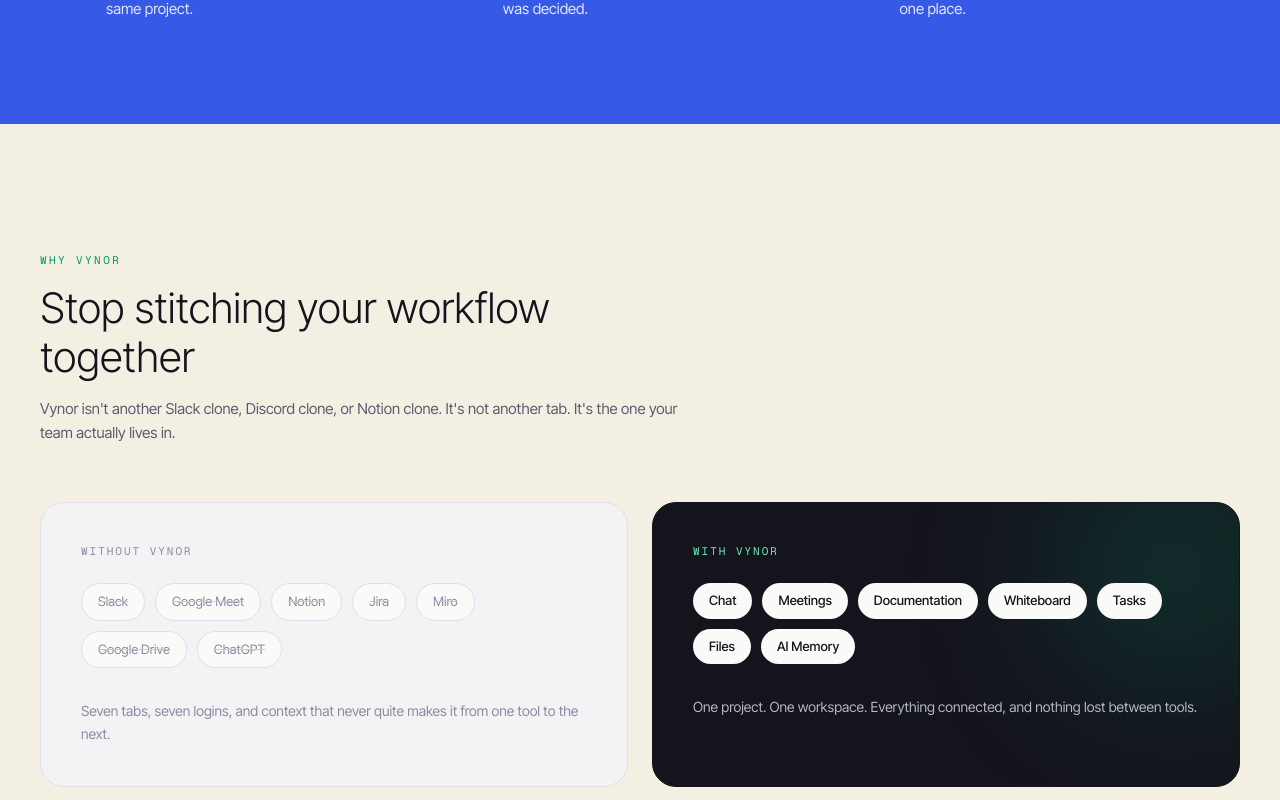
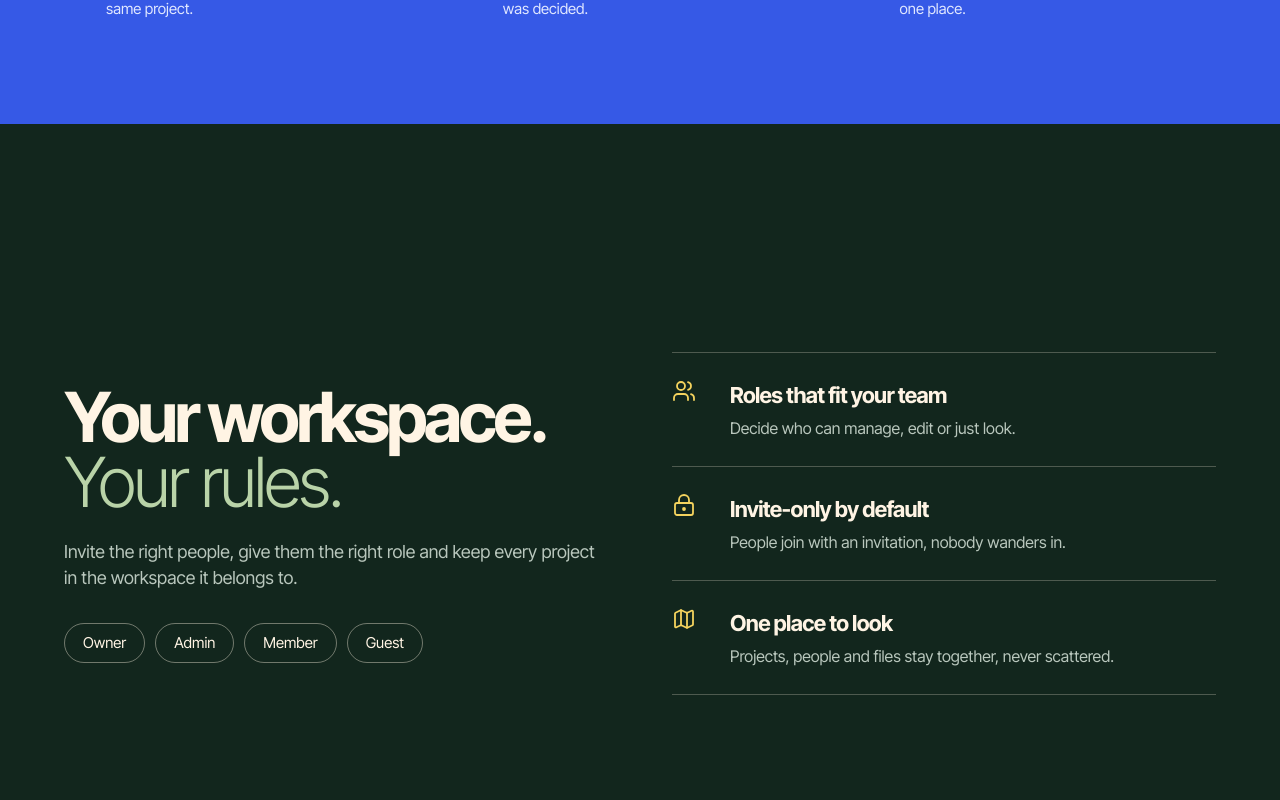
Before and after one commit to Vivek0925/Forge, a Next.js app in the folder apps/web/: page / in a window 1280 px wide. Shown: the part 2340-3140 px from the top of the page. Built offline with nearby package versions, Linux system fonts and the light colour scheme; no server answers.

Commit message:
redesign section 4

```diff
--- a/apps/web/app/globals.css
+++ b/apps/web/app/globals.css
@@ -21,6 +21,8 @@
   --peach-light: #ffd5bf;
   --periwinkle-light: #dbe3ff;
   --sage-text: #3f5046;
+  --forest-light: #b9d3a8;
+  --forest-muted: #b9c7bd;
 
   --background: var(--cream);
   --surface: #ffffff;
@@ -67,6 +69,8 @@
   --color-peach-light: var(--peach-light);
   --color-periwinkle-light: var(--periwinkle-light);
   --color-sage-text: var(--sage-text);
+  --color-forest-light: var(--forest-light);
+  --color-forest-muted: var(--forest-muted);
 
   --color-background: var(--background);
   --color-surface: var(--surface);
--- a/apps/web/components/home/WhyForge.tsx
+++ b/apps/web/components/home/WhyForge.tsx
@@ -1,86 +1,89 @@
 "use client";
 
-import { motion } from "framer-motion";
-import Section from "../ui/Section";
+import { LockKeyhole, Map, Users } from "lucide-react";
+import { motion, useReducedMotion } from "framer-motion";
 
-const SCATTERED = [
-  "Slack",
-  "Google Meet",
-  "Notion",
-  "Jira",
-  "Miro",
-  "Google Drive",
-  "ChatGPT",
-];
+const ROLES = ["Owner", "Admin", "Member", "Guest"];
 
-const UNIFIED = [
-  "Chat",
-  "Meetings",
-  "Documentation",
-  "Whiteboard",
-  "Tasks",
-  "Files",
-  "AI Memory",
+const POINTS = [
+  {
+    icon: Users,
+    title: "Roles that fit your team",
+    description: "Decide who can manage, edit or just look.",
+  },
+  {
+    icon: LockKeyhole,
+    title: "Invite-only by default",
+    description: "People join with an invitation, nobody wanders in.",
+  },
+  {
+    icon: Map,
+    title: "One place to look",
+    description: "Projects, people and files stay together, never scattered.",
+  },
 ];
 
 export default function WhyForge() {
+  const reducedMotion = useReducedMotion();
+
   return (
-    <Section
-      id="why-forge"
-      eyebrow="Why Vynor"
-      title="Stop stitching your workflow together"
-      description="Vynor isn't another Slack clone, Discord clone, or Notion clone. It's not another tab. It's the one your team actually lives in."
-    >
-      <div className="grid gap-6 md:grid-cols-2">
-        <div className="rounded-3xl border border-[#DEDFE8] bg-[#F3F3F6] p-6 sm:p-8 md:p-10">
-          <p className="font-mono text-[11px] uppercase tracking-[0.18em] text-[#8A8CA0]">
-            Without Vynor
-          </p>
-          <div className="mt-6 flex flex-wrap gap-2.5">
-            {SCATTERED.map((tool, i) => (
-              <motion.span
-                key={tool}
-                initial={{ opacity: 0, y: 6 }}
-                whileInView={{ opacity: 1, y: 0 }}
-                viewport={{ once: true }}
-                transition={{ duration: 0.4, delay: i * 0.05 }}
-                className="rounded-full border border-[#DEDFE8] bg-[#FAFAF8] px-4 py-2 text-[13px] text-[#8A8CA0] line-through decoration-[#C7C9DA]"
-              >
-                {tool}
-              </motion.span>
+    <section id="workspace" className="flex min-h-svh flex-col justify-center overflow-hidden bg-forest px-5 py-[100px] text-text-warm sm:px-8 md:px-16">
+      <div className="mx-auto grid w-full max-w-[1280px] items-center gap-12 md:grid-cols-2 md:gap-[clamp(24px,5vw,72px)]">
+        <div>
+          <motion.h2
+            className="text-[clamp(40px,5.4vw,80px)] font-bold leading-[0.94] tracking-[-0.05em]"
+            initial={reducedMotion ? false : { opacity: 0, y: 40 }}
+            whileInView={{ opacity: 1, y: 0 }}
+            viewport={{ once: true, amount: 0.2 }}
+            transition={{ duration: 0.8 }}
+          >
+            Your workspace.
+            <br />
+            <span className="font-light text-forest-light">Your rules.</span>
+          </motion.h2>
+
+          <motion.p
+            className="my-6 mb-8 max-w-[30em] text-[clamp(16px,1.4vw,20px)] leading-[1.45] text-forest-muted"
+            initial={reducedMotion ? false : { opacity: 0, y: 24 }}
+            whileInView={{ opacity: 1, y: 0 }}
+            viewport={{ once: true, amount: 0.2 }}
+            transition={{ duration: 0.8, delay: 0.12 }}
+          >
+            Invite the right people, give them the right role and keep every project in the workspace it belongs to.
+          </motion.p>
+
+          <motion.div
+            className="flex flex-wrap gap-2.5"
+            initial={reducedMotion ? false : { opacity: 0, y: 20 }}
+            whileInView={{ opacity: 1, y: 0 }}
+            viewport={{ once: true }}
+            transition={{ duration: 0.7, delay: 0.22 }}
+          >
+            {ROLES.map((role) => (
+              <span key={role} className="rounded-full border border-text-warm/40 px-[18px] py-2 text-[15px]">
+                {role}
+              </span>
             ))}
-          </div>
-          <p className="mt-8 text-[14px] leading-relaxed text-[#8A8CA0]">
-            Seven tabs, seven logins, and context that never quite makes it from
-            one tool to the next.
-          </p>
+          </motion.div>
         </div>
 
-        <div className="relative overflow-hidden rounded-3xl border border-[#14141C] bg-[#14141C] p-6 sm:p-8 md:p-10">
-          <div className="absolute -right-16 -top-16 h-64 w-64 rounded-full bg-[#059669]/20 blur-[70px]" />
-          <p className="font-mono text-[11px] uppercase tracking-[0.18em] text-[#6EE7B7]">
-            With Vynor
-          </p>
-          <div className="relative mt-6 flex flex-wrap gap-2.5">
-            {UNIFIED.map((tool, i) => (
-              <motion.span
-                key={tool}
-                initial={{ opacity: 0, y: 6 }}
-                whileInView={{ opacity: 1, y: 0 }}
-                viewport={{ once: true }}
-                transition={{ duration: 0.4, delay: i * 0.05 }}
-                className="rounded-full bg-[#FAFAF8] px-4 py-2 text-[13px] font-medium text-[#14141C]"
-              >
-                {tool}
-              </motion.span>
-            ))}
-          </div>
-          <p className="relative mt-8 text-[14px] leading-relaxed text-[#B4B5C6]">
-            One project. One workspace. Everything connected, and nothing lost
-            between tools.
-          </p>
+        <div>
+          {POINTS.map(({ icon: Icon, title, description }, index) => (
+            <motion.div
+              key={title}
+              className={`grid grid-cols-[44px_1fr] gap-x-3.5 gap-y-1 border-t border-text-warm/25 py-[26px] ${index === POINTS.length - 1 ? "border-b" : ""}`}
+              initial={reducedMotion ? false : { opacity: 0, x: 32 }}
+              whileInView={{ opacity: 1, x: 0 }}
+              viewport={{ once: true, amount: 0.2 }}
+              transition={{ duration: 0.7, delay: index * 0.1 }}
+            >
+              <Icon className="row-span-2 h-6 w-6 text-butter" strokeWidth={1.8} />
+              <b className="text-[22px] tracking-[-0.03em]">{title}</b>
+              <p className="m-0 text-forest-muted">{description}</p>
+            </motion.div>
+          ))}
         </div>
       </div>
-    </Section>
+    </section>
   );
 }
```
